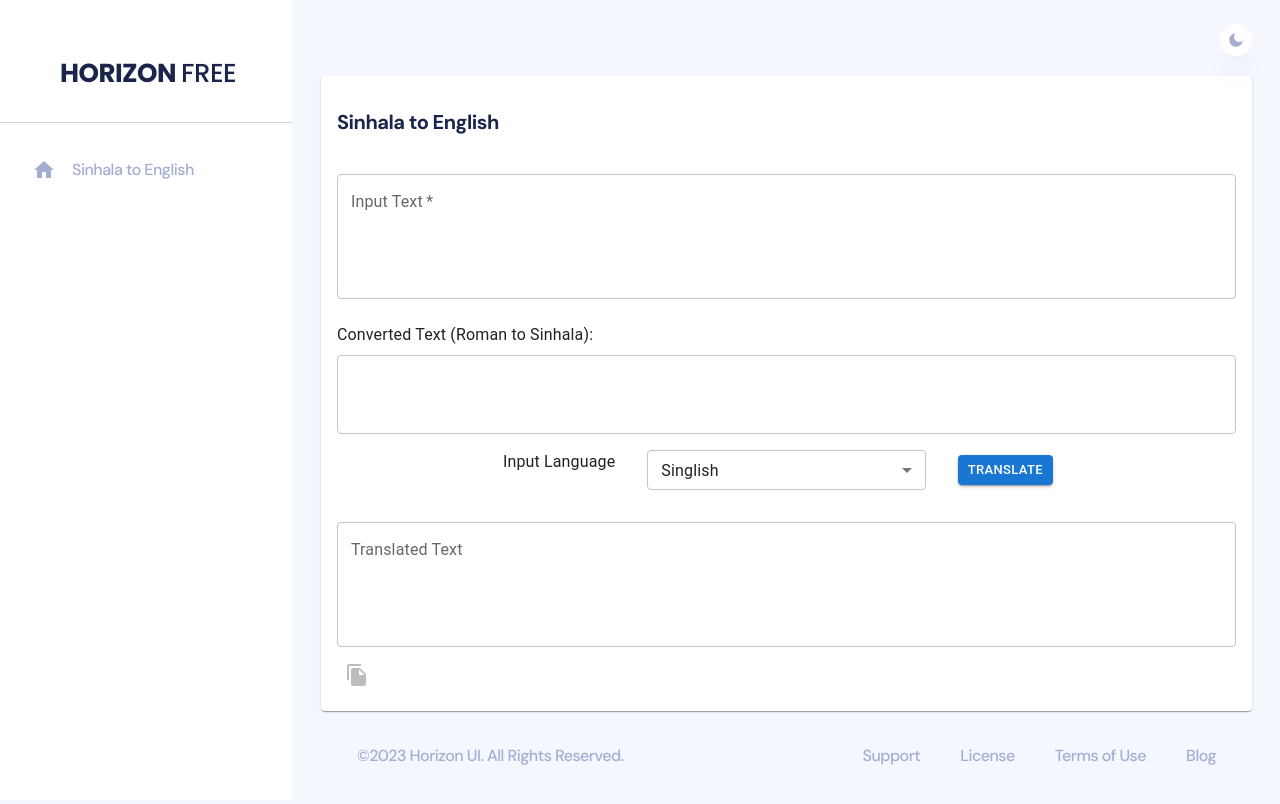
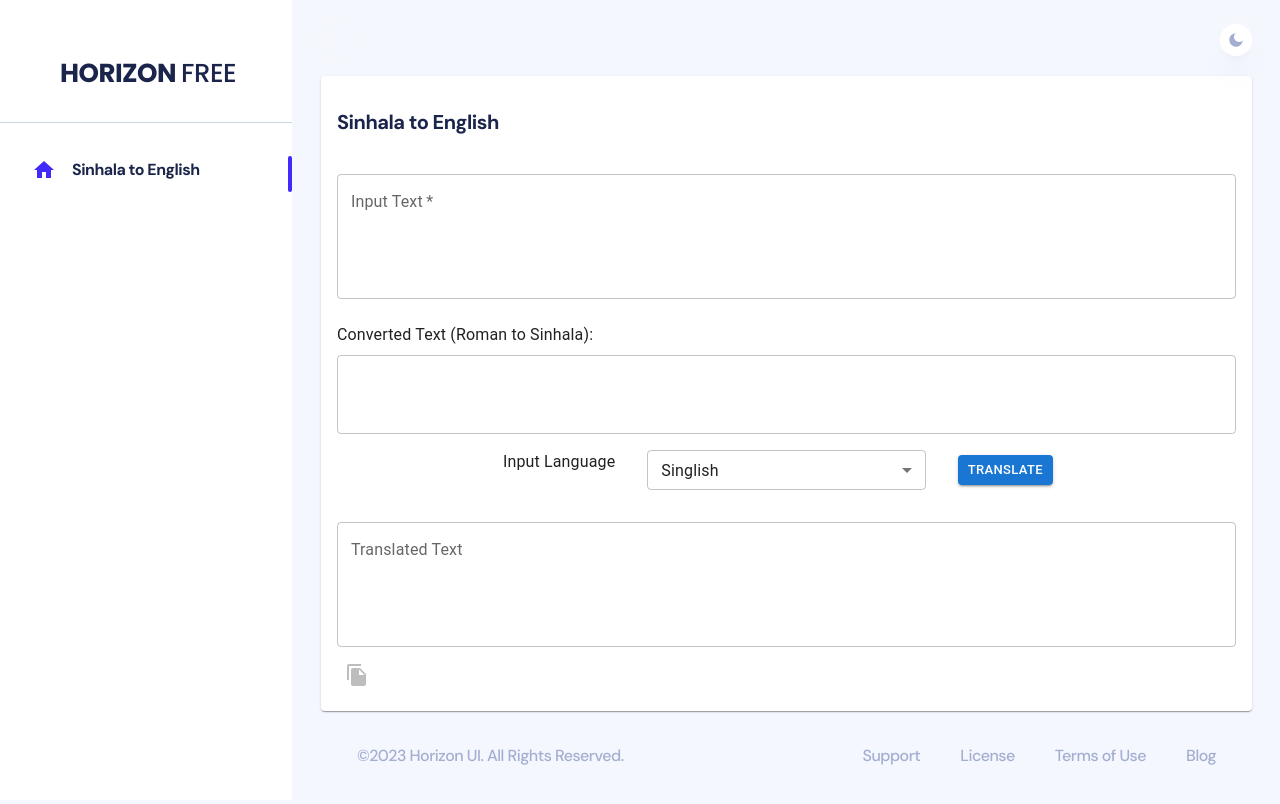
Before and after one commit to AvishkaUmesh/translator-app, a React (Create React App) app: page /home in a window 1280 px wide. Shown: the top 804 px of the page. Built offline with nearby package versions, Linux system fonts and the light colour scheme; what tailwindcss-rtl would draw is missing.

Commit message:
active link bug fixed

```diff
--- a/src/components/sidebar/components/Links.jsx
+++ b/src/components/sidebar/components/Links.jsx
@@ -11,6 +11,9 @@ export function SidebarLinks(props) {
 
   // verifies if routeName is the one active (in browser input)
   const activeRoute = (route) => {
+    if (route.layout === "/home" && route.path === "") {
+      return true;
+    }
     if (location.pathname === route.layout + "/" + route.path) {
       return true;
     } else {
```
